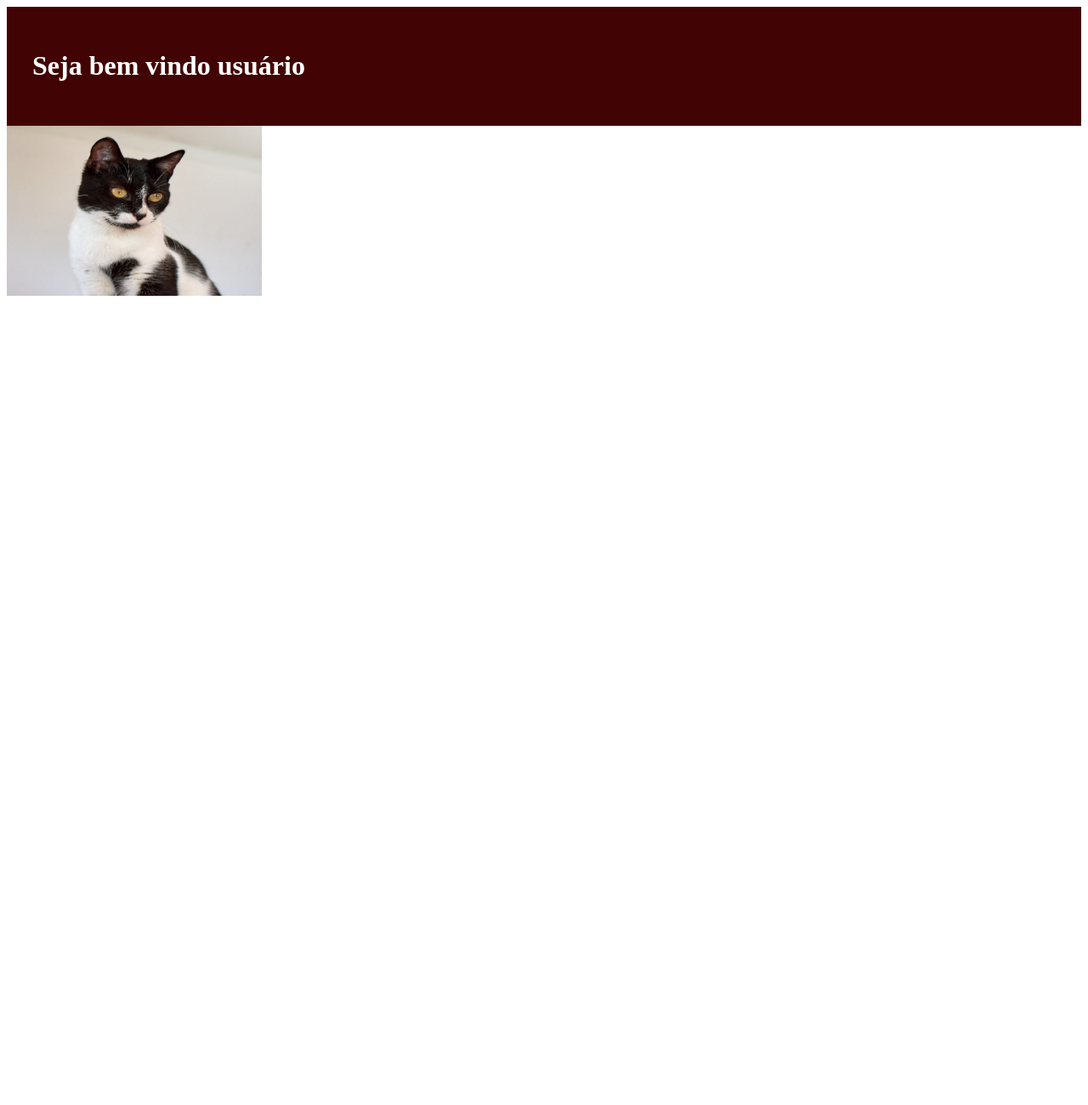
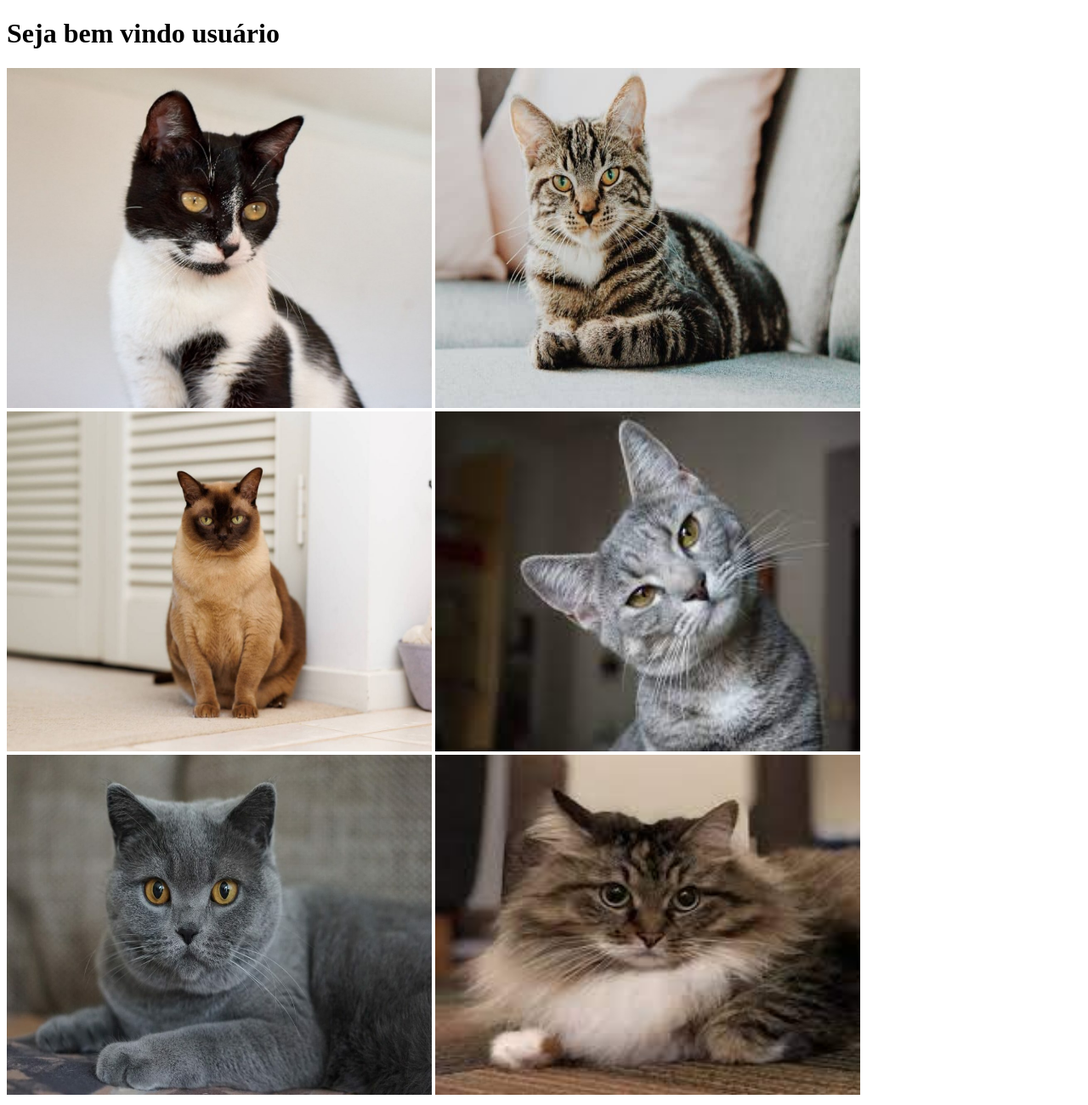
Before and after one commit to Persingby/site-gabriel, a plain HTML site: page TAREFA GABRIEL/Untitled-1.html in a window 1280 px wide. Shown: the whole page at 85% size. Before the commit the page ends 800 px from the top, so only its background shows below. Drawn offline with Linux system fonts and the light colour scheme.

Commit message:
Add files via upload

```diff
--- a/TAREFA GABRIEL/Untitled-1.html
+++ b/TAREFA GABRIEL/Untitled-1.html
@@ -11,6 +11,12 @@
   <header>
     <h1>Seja bem vindo usuário</h1>
 </header>
-  <img src="fotos/imagem1.jpg" alt="frajola" width="300" height="200">
+  <img src="fotos/imagem1.jpg" alt="gatinho" width="500" height="400">
+  <img src="fotos/imagem2.jpg" alt="gatinho" width="500" height="400">
+  <img src="fotos/imagem3.jpg" alt="gatinho" width="500" height="400">
+  <img src="fotos/imagem4.jfif" alt="gatinho" width="500" height="400">
+  <img src="fotos/imagem5.jpg" alt="gatinho" width="500" height="400">
+  <img src="fotos/imagem6.jfif" alt="gatinho" width="500" height="400">
+
 </body>
 </html>
--- a/TAREFA GABRIEL/styles.css
+++ b/TAREFA GABRIEL/styles.css
@@ -1,6 +1,6 @@
-header{
+  {header
     background-color: #410303;
-    color: white;
+    color: rgb(255, 255, 255);
     padding: 30px;
     text-align: left;
-  }
+    }
```
Also changed, not shown: TAREFA GABRIEL/fotos/imagem2.jpg (added), TAREFA GABRIEL/fotos/imagem3.jpg (added), TAREFA GABRIEL/fotos/imagem4.jfif (added), TAREFA GABRIEL/fotos/imagem5.jpg (added), TAREFA GABRIEL/fotos/imagem6.jfif (added).
